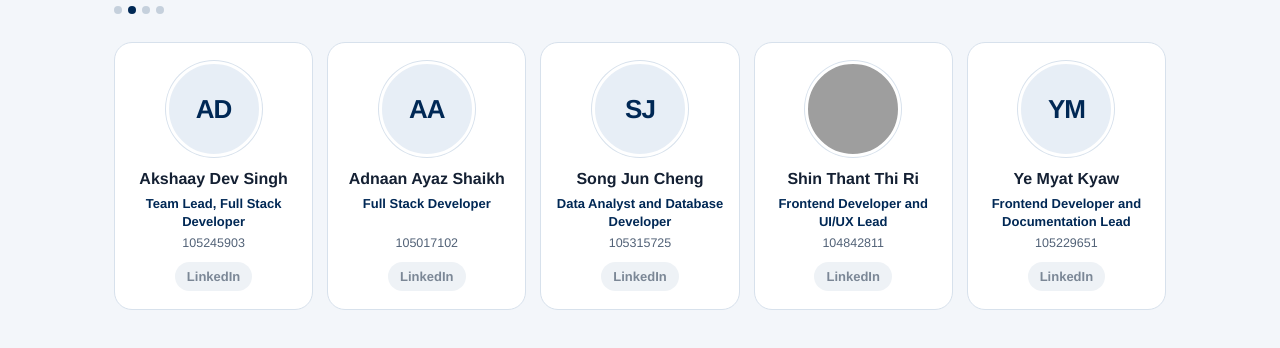
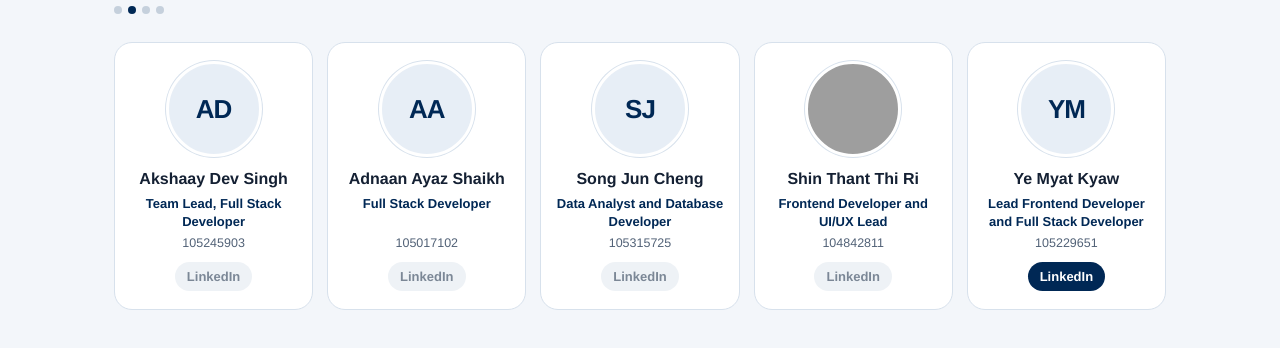
Before and after one commit to sharin-io/finalyear-project-teamsite, a plain HTML site: page index.html in a window 1280 px wide. Shown: the part 907-1255 px from the top of the page. Drawn offline with Linux system fonts and the light colour scheme; grey boxes are pictures that could not be loaded.

Commit message:
Add LinkedIn link for Ye Myat Kyaw

```diff
--- a/index.html
+++ b/index.html
@@ -337,9 +337,9 @@
       {
         name: "Ye Myat Kyaw",
         id: "105229651",
-        role: "Frontend Developer and Documentation Lead",
-        photo: "photos/ye.jpg",
-        linkedin: ""
+        role: "Lead Frontend Developer and Full Stack Developer",
+        photo: "photos/ye.jpeg",
+        linkedin: "https://www.linkedin.com/in/ye-myat-kyaw-351b45262/"
       }
     ];
 
```
